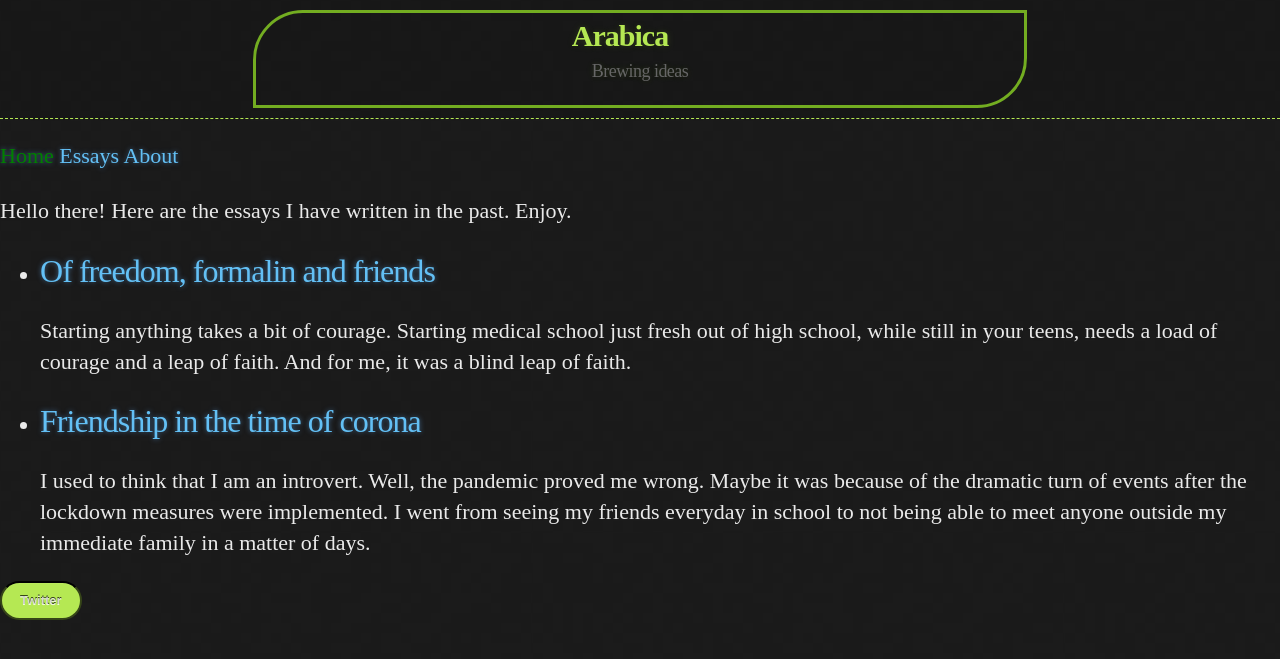
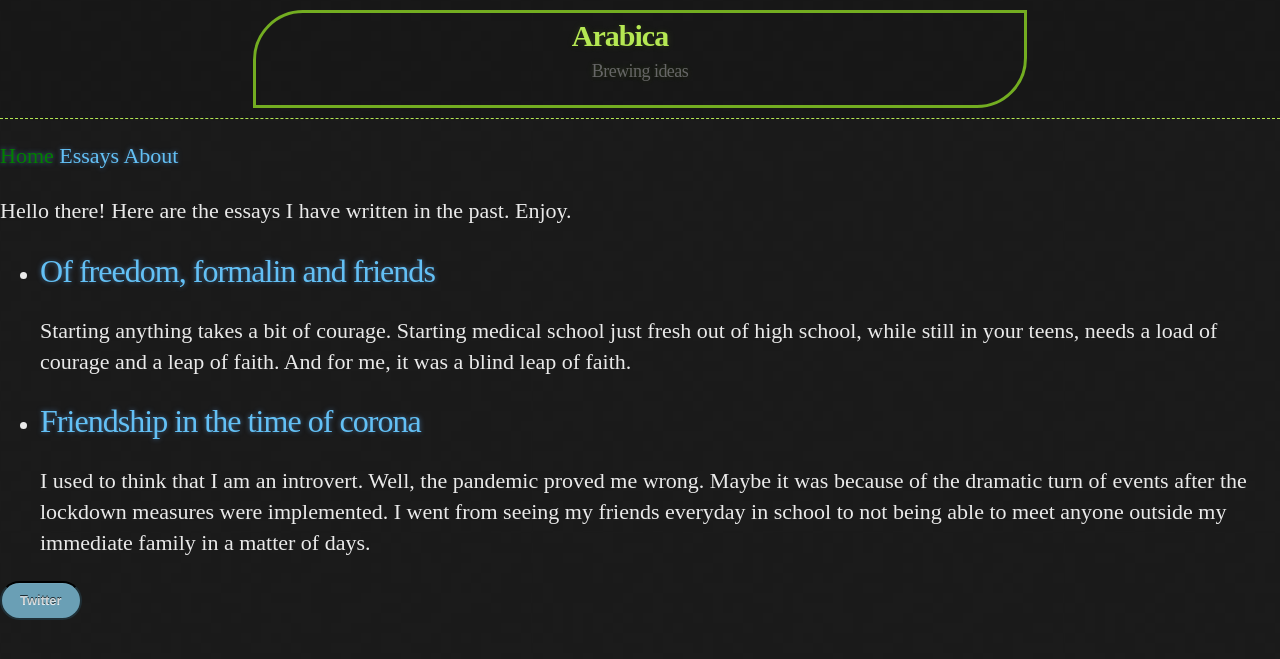
Before and after one commit to habasweiny/habasweiny.github.io, a Jekyll site: the page built from index.html, in a window 1280 px wide. Shown: the top 659 px of the page. Built offline with Jekyll 4.4.1, drawn with Linux system fonts in a browser that asks for light colours.

Commit message:
Update main.scss

```diff
--- a/_sass/main.scss
+++ b/_sass/main.scss
@@ -213,7 +213,7 @@ hr {
 
 .btn {
   display: inline-block;
-  background: $header;
+  background: $hippie-blue;
   padding: 8px 18px;
   border-radius: 50px;
   border: 2px solid rgba(0, 0, 0, 0.7);
@@ -229,7 +229,7 @@ hr {
 }
 
 .btn:hover {
-  background: $header;
+  background: $hippie-blue;
 }
 
 .btn .icon {
@@ -282,7 +282,7 @@ a:visited { text-decoration: none; }
 
 a:hover {
   text-decoration: none;
-   border-bottom: 2px solid blue;
+   border-bottom: 2px solid;
 }
 
 
```
